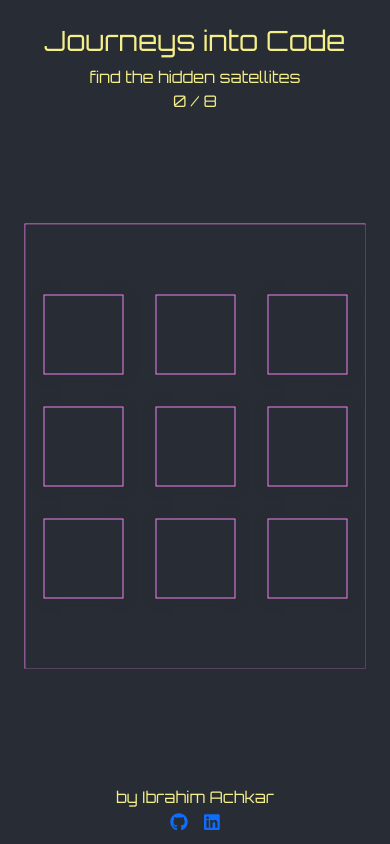
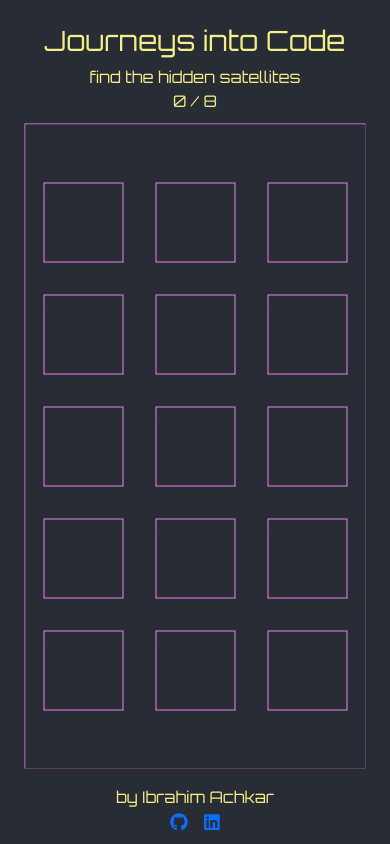
Before and after one commit to Development-Person/portfolio, a React (Create React App) app: page / in a window 390 px wide. Built offline with nearby package versions, Linux system fonts and the light colour scheme.

Commit message:
fixed grid creation for skinny phone screens, fixed repo and web links being jammed together on phone screens

```diff
--- a/src/App.css
+++ b/src/App.css
@@ -392,4 +392,8 @@ p {
   .information-image-wrapper {
     flex-direction: column;
   }
+
+  .footer-links {
+    width: 30%;
+  }
 }
--- a/src/components/Grid.jsx
+++ b/src/components/Grid.jsx
@@ -5,61 +5,35 @@ import { getGridAllCoordinates } from '../functions/gridPlacement';
 import { animationSelector } from '../functions/animationSelector';
 
 function GridComponent({ data, updateScore, resetScore, isTouchScreenDevice }) {
-  const [screenDimensions, setScreenDimensions] = useState({
-    screenWidth: window.innerWidth,
-    screenHeight: window.innerHeight,
-  });
-  const [gridDimensions, setGridDimensions] = useState({
-    gridWidth:
-      screenDimensions.screenWidth < 500
-        ? screenDimensions.screenWidth - 50
-        : screenDimensions.screenWidth - 200,
-    gridHeight:
-      screenDimensions.screenHeight < 700
-        ? screenDimensions.screenHeight - 200
-        : screenDimensions.screenHeight - 400,
-  });
-  const [coordinatesArray, setCoordinatesArray] = useState();
-  const [animationsArray, setAnimationsArray] = useState();
-  const [divisors, setDivisors] = useState({
-    rowsDivisor: screenDimensions.screenWidth >= 912 ? 120 : 100,
-    columnsDivisor: screenDimensions.screenHeight > 740 ? 120 : 100,
-  });
-  const [grid, SetGrid] = useState({
-    columns: Array.from(
-      Array(
-        Math.floor(gridDimensions.gridHeight / divisors.columnsDivisor)
-      ).keys()
-    ),
-    rows: Array.from(
-      Array(Math.floor(gridDimensions.gridWidth / divisors.rowsDivisor)).keys()
-    ),
-  });
+  function screenDimensionsSetter() {
+    return {
+      screenWidth: window.innerWidth,
+      screenHeight: window.innerHeight,
+    };
+  }
 
-  // projects data
-  const [projectsArrayLength] = useState(data.length);
-
-  //auto-resizing function
-  const setUp = useCallback(() => {
-    resetScore();
-
-    setGridDimensions({
+  function gridDimensionsSetter() {
+    return {
       gridWidth:
         screenDimensions.screenWidth < 500
           ? screenDimensions.screenWidth - 50
           : screenDimensions.screenWidth - 200,
       gridHeight:
-        screenDimensions.screenHeight < 700
+        screenDimensions.screenHeight < 1000
           ? screenDimensions.screenHeight - 200
           : screenDimensions.screenHeight - 400,
-    });
+    };
+  }
 
-    setDivisors({
-      rowsDivisor: screenDimensions.screenWidth >= 912 ? 120 : 100,
-      columnsDivisor: screenDimensions.screenHeight > 740 ? 120 : 100,
-    });
+  function divisorsSetter() {
+    return {
+      rowsDivisor: screenDimensions.screenWidth >= 912 ? 120 : 105,
+      columnsDivisor: screenDimensions.screenHeight > 745 ? 120 : 100,
+    };
+  }
 
-    SetGrid({
+  function gridSetter() {
+    return {
       columns: Array.from(
         Array(
           Math.floor(gridDimensions.gridHeight / divisors.columnsDivisor)
@@ -70,7 +44,43 @@ function GridComponent({ data, updateScore, resetScore, isTouchScreenDevice }) {
           Math.floor(gridDimensions.gridWidth / divisors.rowsDivisor)
         ).keys()
       ),
-    });
+    };
+  }
+
+  //get screen width and height
+  const [screenDimensions, setScreenDimensions] = useState(
+    screenDimensionsSetter()
+  );
+
+  //1. build a grid based on screen width and height
+  //1a. remove some width and height to make sure the squares stay inside the large square
+  const [gridDimensions, setGridDimensions] = useState(gridDimensionsSetter());
+
+  //1b. set a divisor based on the screen width and height, larger width/height will be diveded by a
+  //larger number, therefore yielding less columns/rows than they would otherwise
+  const [divisors, setDivisors] = useState(divisorsSetter());
+
+  //1c. creating a grid based on the dimensions of the screen and the divisor
+  //the bigger the screen the bigger the grid, and the more squares.
+  //the goal is to end up a grid with the same density of squares no matter the size.
+  const [grid, SetGrid] = useState(gridSetter());
+
+  const [coordinatesArray, setCoordinatesArray] = useState();
+  const [animationsArray, setAnimationsArray] = useState();
+
+  // projects data
+  const [projectsArrayLength] = useState(data.length);
+
+  //auto-resizing function - this gets called every time the resize event listener is triggered
+  const setUp = useCallback(() => {
+    // new grid means new placement, so new score
+    resetScore();
+
+    setGridDimensions(gridDimensionsSetter());
+
+    setDivisors(divisorsSetter());
+
+    SetGrid(gridSetter());
 
     setCoordinatesArray(
       getGridAllCoordinates(
@@ -99,8 +109,10 @@ function GridComponent({ data, updateScore, resetScore, isTouchScreenDevice }) {
   const cursor = document.querySelector('.cursor');
 
   useEffect(() => {
+    //setup is called to create a grid that responds to the screen size
     setUp();
 
+    //resize function just resets the screen dimensions, which calls the setup function
     function handleResize() {
       setScreenDimensions({
         screenWidth: window.innerWidth,
@@ -108,9 +120,11 @@ function GridComponent({ data, updateScore, resetScore, isTouchScreenDevice }) {
       });
     }
 
+    //event listener is added
     window.addEventListener('resize', handleResize);
 
     return () => {
+      //event listener is cleaned up if navigates away from page (not an issue here but good practice)
       window.removeEventListener('resize', handleResize);
     };
   }, [setUp]);
```
